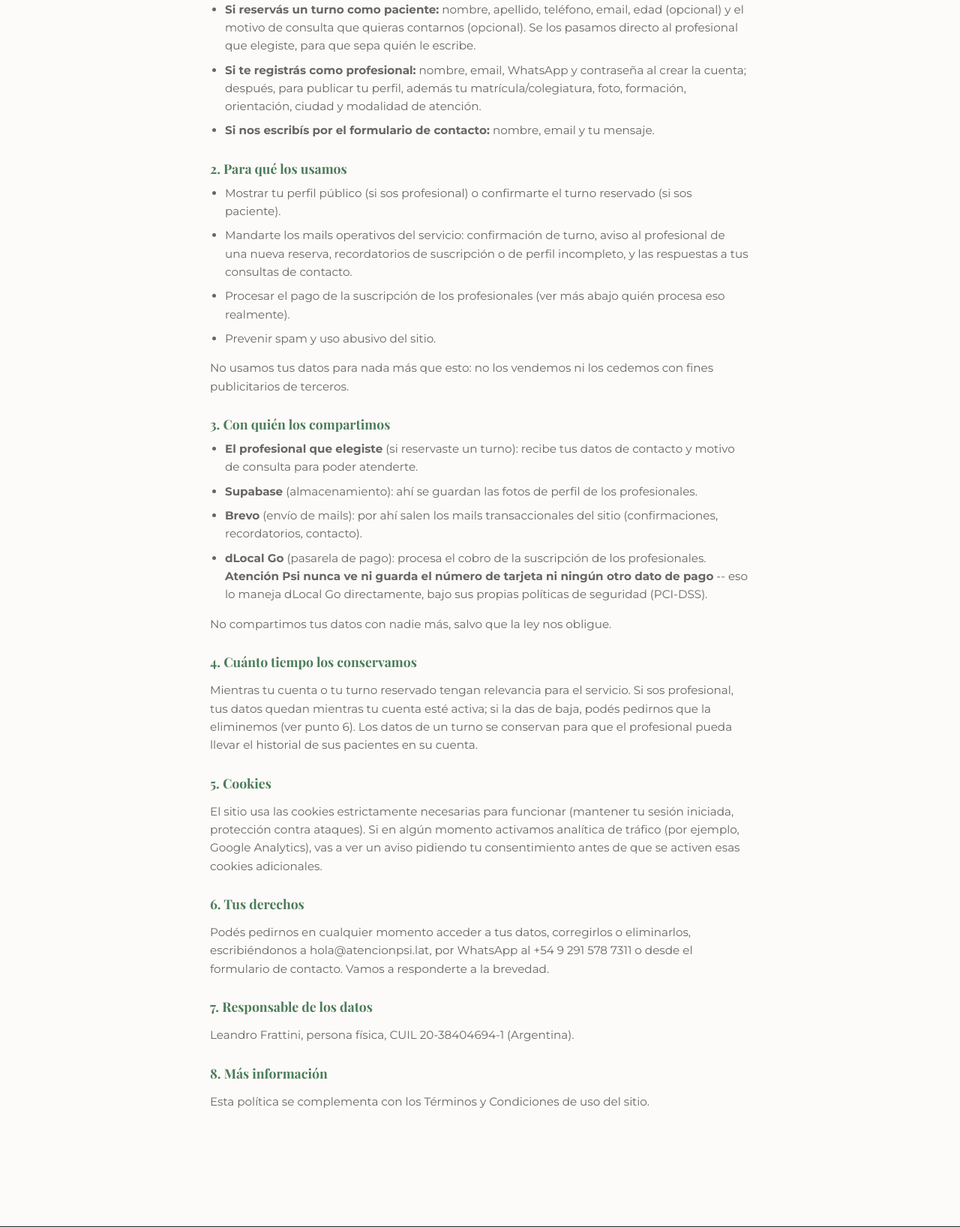
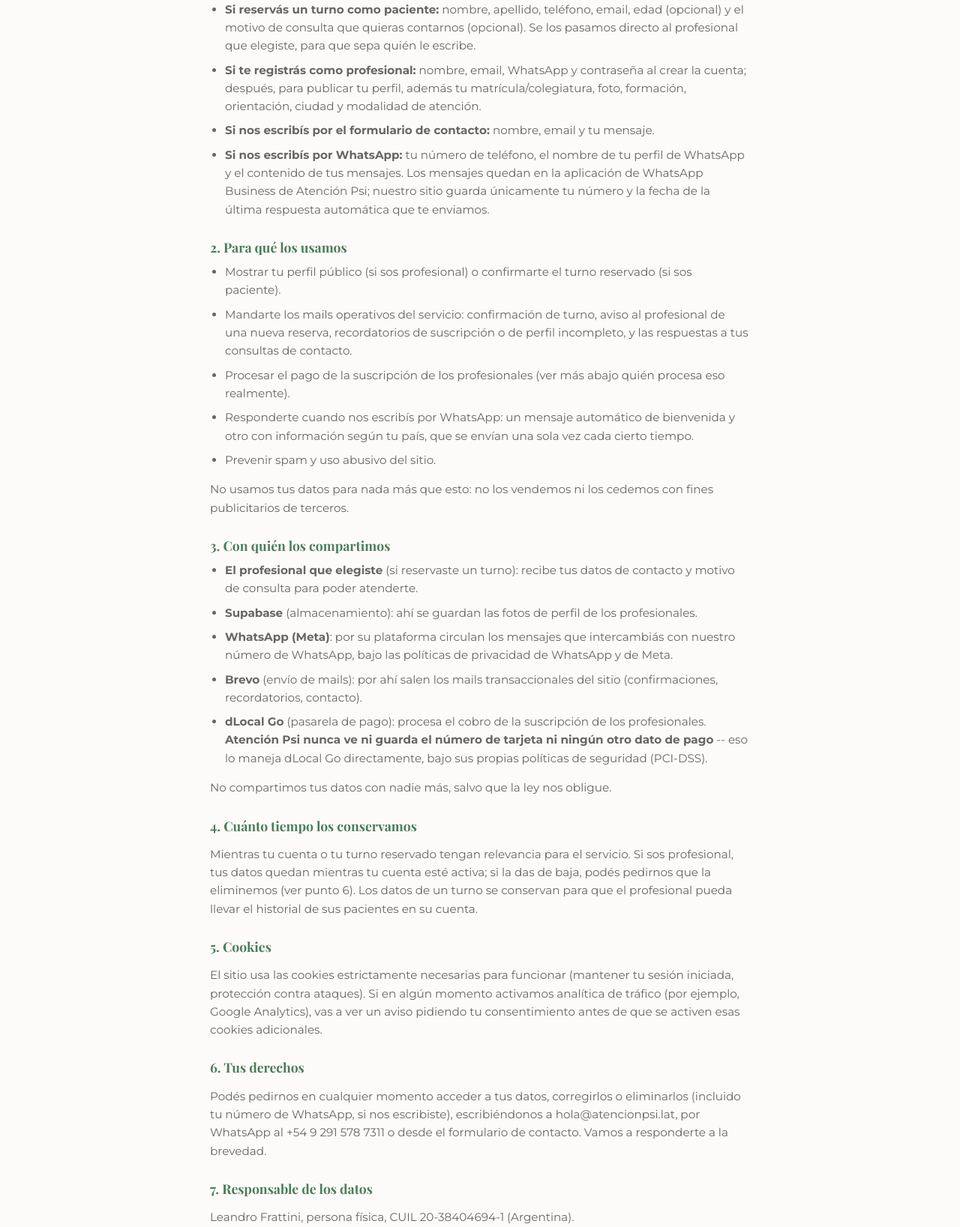
Before and after one commit to LeandroFrattini/atencionpsi-latam, a Django app: page /privacidad/ in a window 1280 px wide. Shown: the part 296-1933 px from the top of the page at 75% size. Run offline with Django 5.2, Linux system fonts and the light colour scheme; data comes from the database, SQL or seed files in the repository; data that the repository does not hold is empty.

Commit message:
Privacidad: cubrir los mensajes por WhatsApp y dejar un ancla para eliminar datos
Co-Authored-By: Claude Sonnet 5.5 <noreply@anthropic.com>

```diff
--- a/templates/directorio/privacidad.html
+++ b/templates/directorio/privacidad.html
@@ -13,6 +13,7 @@
             <li><strong>Si reservás un turno como paciente:</strong> nombre, apellido, teléfono, email, edad (opcional) y el motivo de consulta que quieras contarnos (opcional). Se los pasamos directo al profesional que elegiste, para que sepa quién le escribe.</li>
             <li><strong>Si te registrás como profesional:</strong> nombre, email, WhatsApp y contraseña al crear la cuenta; después, para publicar tu perfil, además tu matrícula/colegiatura, foto, formación, orientación, ciudad y modalidad de atención.</li>
             <li><strong>Si nos escribís por el formulario de contacto:</strong> nombre, email y tu mensaje.</li>
+            <li><strong>Si nos escribís por WhatsApp:</strong> tu número de teléfono, el nombre de tu perfil de WhatsApp y el contenido de tus mensajes. Los mensajes quedan en la aplicación de WhatsApp Business de Atención Psi; nuestro sitio guarda únicamente tu número y la fecha de la última respuesta automática que te enviamos.</li>
         </ul>
     </section>
 
@@ -22,6 +23,7 @@
             <li>Mostrar tu perfil público (si sos profesional) o confirmarte el turno reservado (si sos paciente).</li>
             <li>Mandarte los mails operativos del servicio: confirmación de turno, aviso al profesional de una nueva reserva, recordatorios de suscripción o de perfil incompleto, y las respuestas a tus consultas de contacto.</li>
             <li>Procesar el pago de la suscripción de los profesionales (ver más abajo quién procesa eso realmente).</li>
+            <li>Responderte cuando nos escribís por WhatsApp: un mensaje automático de bienvenida y otro con información según tu país, que se envían una sola vez cada cierto tiempo.</li>
             <li>Prevenir spam y uso abusivo del sitio.</li>
         </ul>
         <p>No usamos tus datos para nada más que esto: no los vendemos ni los cedemos con fines publicitarios de terceros.</p>
@@ -32,6 +34,7 @@
         <ul>
             <li><strong>El profesional que elegiste</strong> (si reservaste un turno): recibe tus datos de contacto y motivo de consulta para poder atenderte.</li>
             <li><strong>Supabase</strong> (almacenamiento): ahí se guardan las fotos de perfil de los profesionales.</li>
+            <li><strong>WhatsApp (Meta)</strong>: por su plataforma circulan los mensajes que intercambiás con nuestro número de WhatsApp, bajo las políticas de privacidad de WhatsApp y de Meta.</li>
             <li><strong>Brevo</strong> (envío de mails): por ahí salen los mails transaccionales del sitio (confirmaciones, recordatorios, contacto).</li>
             <li><strong>dLocal Go</strong> (pasarela de pago): procesa el cobro de la suscripción de los profesionales. <strong>Atención Psi nunca ve ni guarda el número de tarjeta ni ningún otro dato de pago</strong> -- eso lo maneja dLocal Go directamente, bajo sus propias políticas de seguridad (PCI-DSS).</li>
         </ul>
@@ -48,9 +51,9 @@
         <p>El sitio usa las cookies estrictamente necesarias para funcionar (mantener tu sesión iniciada, protección contra ataques). Si en algún momento activamos analítica de tráfico (por ejemplo, Google Analytics), vas a ver un aviso pidiendo tu consentimiento antes de que se activen esas cookies adicionales.</p>
     </section>
 
-    <section class="terminos-seccion">
+    <section class="terminos-seccion" id="eliminar-datos">
         <h2>6. Tus derechos</h2>
-        <p>Podés pedirnos en cualquier momento acceder a tus datos, corregirlos o eliminarlos, escribiéndonos a <a href="mailto:{{ contacto_email }}">{{ contacto_email }}</a>{% if contacto_whatsapp %}, por WhatsApp al <a href="https://wa.me/{{ contacto_whatsapp }}" target="_blank" rel="noopener">{{ contacto_telefono }}</a>{% endif %} o desde el <a href="{% url 'contacto' %}">formulario de contacto</a>. Vamos a responderte a la brevedad.</p>
+        <p>Podés pedirnos en cualquier momento acceder a tus datos, corregirlos o eliminarlos (incluido tu número de WhatsApp, si nos escribiste), escribiéndonos a <a href="mailto:{{ contacto_email }}">{{ contacto_email }}</a>{% if contacto_whatsapp %}, por WhatsApp al <a href="https://wa.me/{{ contacto_whatsapp }}" target="_blank" rel="noopener">{{ contacto_telefono }}</a>{% endif %} o desde el <a href="{% url 'contacto' %}">formulario de contacto</a>. Vamos a responderte a la brevedad.</p>
     </section>
 
     <section class="terminos-seccion">
```
Also changed, not shown: wa_coexistencia/tests_webhook.py (+10 -0 lines).
